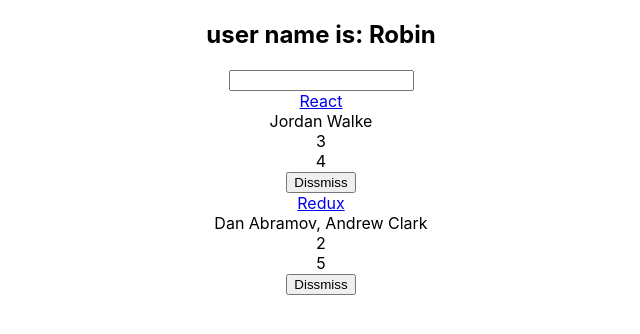
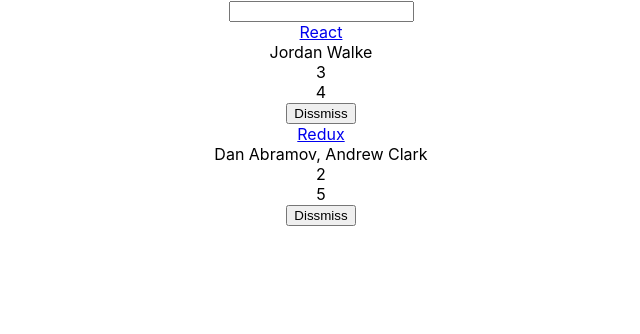
Before and after one commit to Tarun047/LearnReact, a React (Create React App) app: page / in a window 1280 px wide. Shown: the top 334 px of the page, without its empty margins (319-959 px from the left). Built offline with nearby package versions, Linux system fonts and the light colour scheme.

Commit message:
Breaking into UserDefined Components Starter

```diff
--- a/src/App.js
+++ b/src/App.js
@@ -58,18 +58,47 @@
     const {searchTerm, list} = this.state;
     return (
       <div className="App">
-      <h2> user name is: {this.state.user['name']}</h2>
+      <Search
+        value = {searchTerm}
+        onChange = {this.onSearchChange}/>
+      <Table
+        list = {list}
+        pattern = {searchTerm}
+        onDismiss = {this.onDismiss}/>
+      </div>
+    );
+  }
+}
+class Search extends Component
+{
+  render(){
+    const {value, onChange} = this.props;
+    return(
       <form>
-      <input type="text" value = {searchTerm} onChange={this.onSearchChange}/>
+      <input
+       type="text"
+       value={value}
+       onChange = {onChange}
+       />
        </form>
-      {this.state.list.filter(isSearched(this.state.searchTerm)).map(item=>
+    );
+  }
+}
+class Table extends Component
+{
+  render()
+  {
+    const{list,pattern,onDismiss}=this.props;
+    return(
+      <div>
+      {list.filter(isSearched(pattern)).map(item=>
             <div key={item.objectId}>
             <span><a href={item.url}>{item.title}</a></span>
             <br/><span>{item.author}</span><br/>
             <span>{item.num_comments}</span><br/>
             <span>{item.points}</span><br/>
             <span>
-            <button onClick={()=>this.onDismiss(item.objectId)}
+              <button onClick={()=>onDismiss(item.objectId)}
               type="button">Dissmiss</button>
             </span>
             </div>
```
Lines whose indentation alone changed are shown as unchanged.
